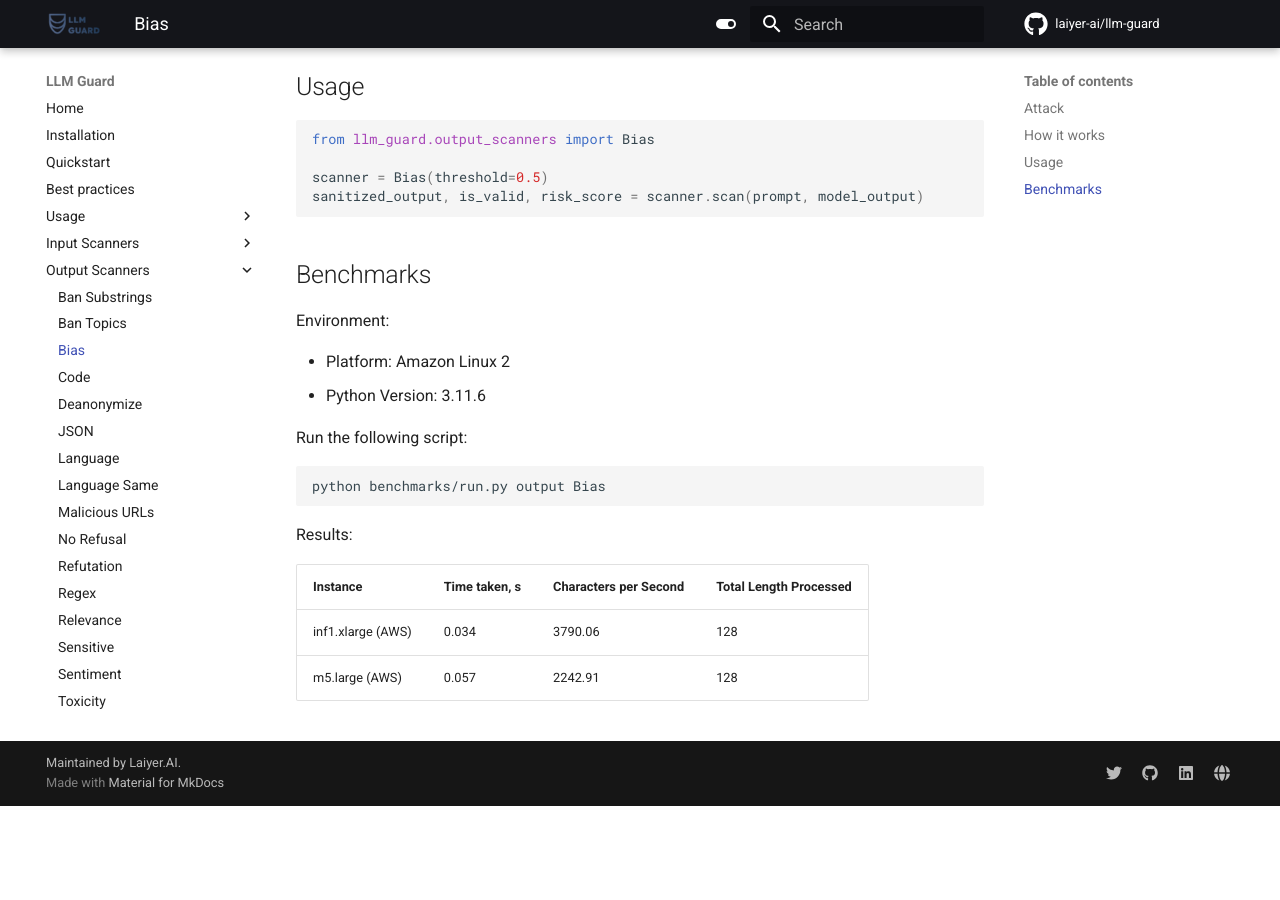
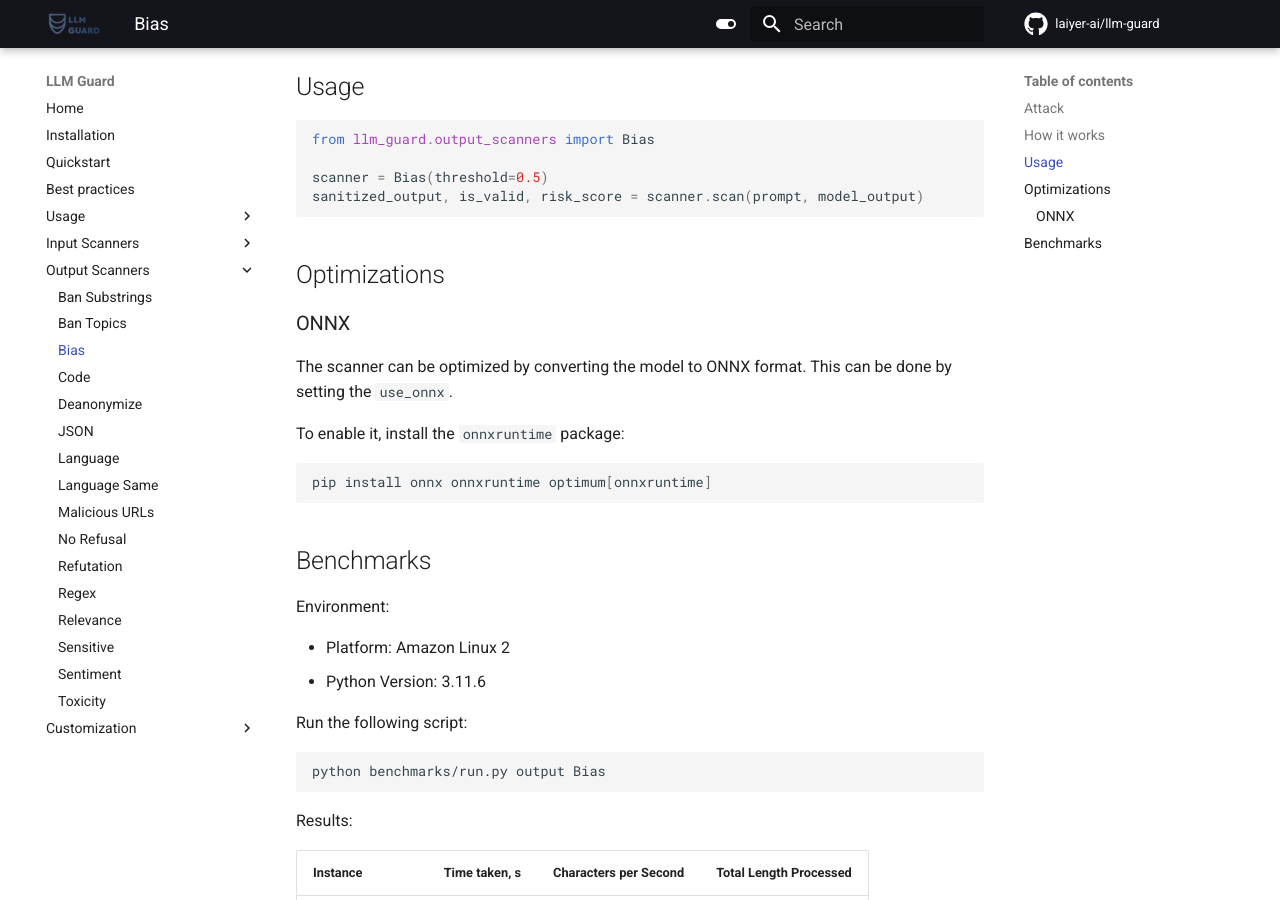
Before and after one commit to protectai/llm-guard, an MkDocs documentation site: the page built from docs/output_scanners/bias.md, in a window 1280 px wide and 900 px high, scrolled down 667 px. Built offline with MkDocs 1.6.1 and Material for MkDocs 9.7.7, drawn with Linux system fonts in a browser that asks for light colours; comment, search, counter and statistics services are not loaded; before the commit the page ends 1473 px from its top, so only the background shows below that.

Commit message:
* ONNX runtime support for Bias and MaliciousURLs scanners

````diff
--- a/docs/output_scanners/bias.md
+++ b/docs/output_scanners/bias.md
@@ -30,6 +30,18 @@
 sanitized_output, is_valid, risk_score = scanner.scan(prompt, model_output)
 ```
 
+## Optimizations
+
+### ONNX
+
+The scanner can be optimized by converting the model to ONNX format. This can be done by setting the `use_onnx`.
+
+To enable it, install the `onnxruntime` package:
+
+```sh
+pip install onnx onnxruntime optimum[onnxruntime]
+```
+
 ## Benchmarks
 
 Environment:
````
Also changed, not shown: docs/output_scanners/malicious_urls.md (+12 -0 lines), 3 other files.
